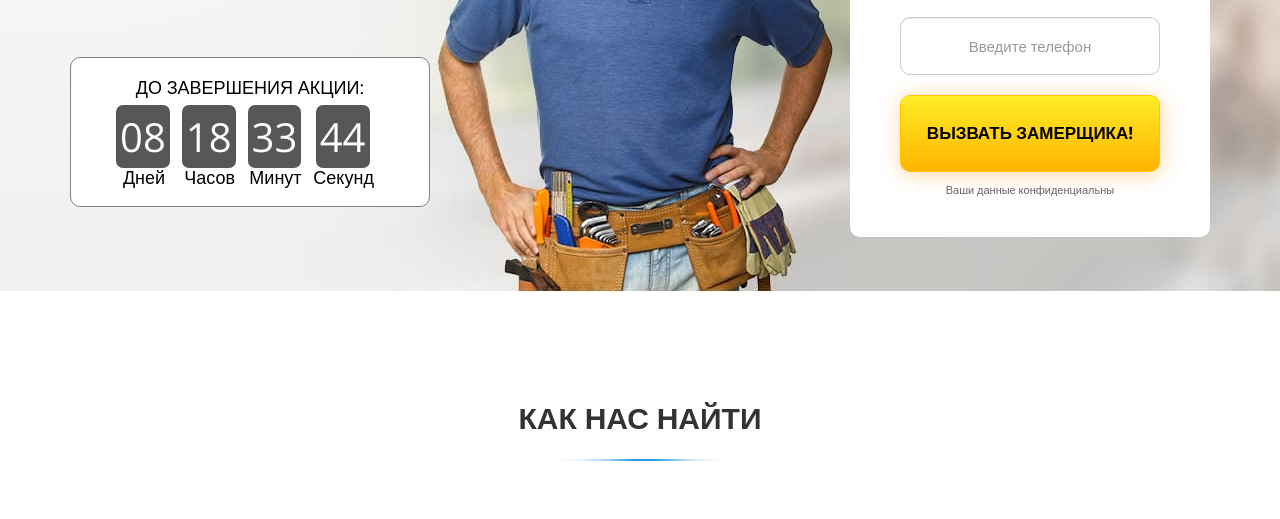
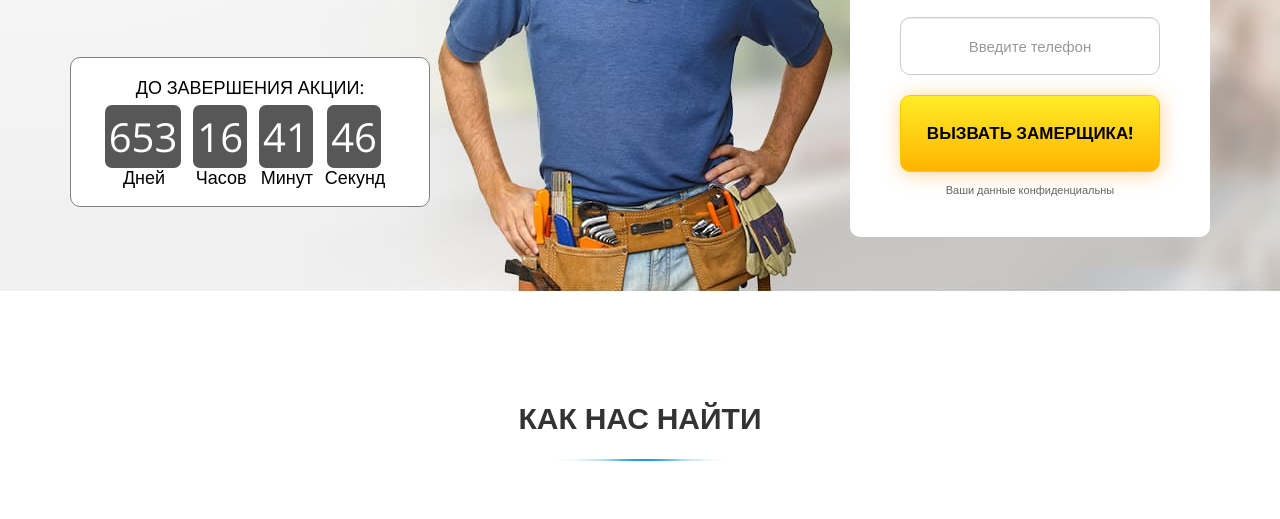
Before and after one commit to waaffle/IRVAS-window, a website with bundled scripts: page src/index.html in a window 1280 px wide. Shown: the part 5213-5732 px from the top of the page. Built offline with nearby package versions, Linux system fonts and the light colour scheme.

Commit message:
Added timer

```diff
--- a/gulpfile.js
+++ b/gulpfile.js
@@ -4,8 +4,8 @@ const gulp = require("gulp");
 const webpack = require("webpack-stream");
 const browsersync = require("browser-sync");
 
-//const dist = "./dist/";
-const dist = "C:/OSPanel/domains/test"
+const dist = "./dist/";
+//const dist = "C:/OSPanel/domains/test"
 
 gulp.task("copy-html", () => {
     return gulp.src("./src/index.html")
--- a/src/js/main.js
+++ b/src/js/main.js
@@ -3,6 +3,7 @@ import modals from "./modules/modals";
 import tabs from "./modules/tabs";
 import forms from "./modules/forms";
 import changeModalState from "./modules/changeModalState";
+import timer from "./modules/timer";
 
 window.addEventListener('DOMContentLoaded', () => {
     "use strict";
@@ -18,4 +19,5 @@ window.addEventListener('DOMContentLoaded', () => {
     tabs('.decoration_slider', '.no_click', '.decoration_content > div > div', 'after_click');
     tabs('.balcon_icons', '.balcon_icons_img', '.big_img > img', 'do_image_more', 'inline-block');
     forms(modalState);
+    timer('.container1', '2025-11-23');
 })
--- /dev/null
+++ b/src/js/modules/timer.js
@@ -0,0 +1,54 @@
+const timer = (selector, deadline) => {
+
+    const container = document.querySelector(selector),
+    seconds = container.querySelector('#seconds'),
+    minutes = container.querySelector('#minutes'),
+    hours = container.querySelector('#hours'),
+    days = container.querySelector('#days');
+
+    const addNull = (num) => {
+        if (num <= 9) return '0' + num;
+        else return num;
+    }
+
+    updateTimer();
+    let timerId = setInterval(updateTimer, 1000);
+
+    function getRemainingTime(endtime){
+        const t = Date.parse(endtime) - Date.parse(new Date()),
+            seconds = Math.floor((t / 1000) % 60),
+            minutes = Math.floor((t / (1000 * 60)) % 60),
+            hours = Math.floor((t / (1000 * 60 * 60)) % 24),
+            days = Math.floor(t / (1000 * 60 * 60 * 24));
+
+        return {
+            t : t,
+            seconds: seconds,
+            minutes: minutes,
+            hours: hours,
+            days: days
+        }
+    }
+
+
+    function updateTimer(){
+        let t = getRemainingTime(deadline);
+        seconds.textContent = addNull(t.seconds);
+        minutes.textContent = addNull(t.minutes);
+        hours.textContent = addNull(t.hours);
+        days.textContent = addNull(t.days);
+
+        if (t.t <= 0) {
+            seconds.textContent = '00';
+            minutes.textContent = '00';
+            hours.textContent = '00';
+            days.textContent = '00';
+            clearInterval(timerId);
+        }
+    }
+
+
+
+}
+
+export default timer;
```
Also changed, not shown: dist/assets/css/style.css, dist/index.html, dist/script.js, 1 other file.
